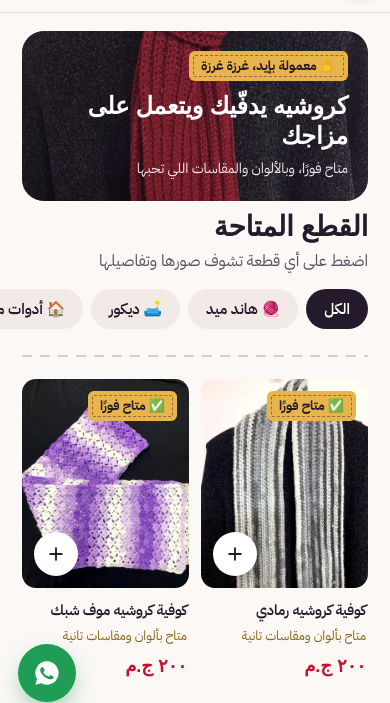
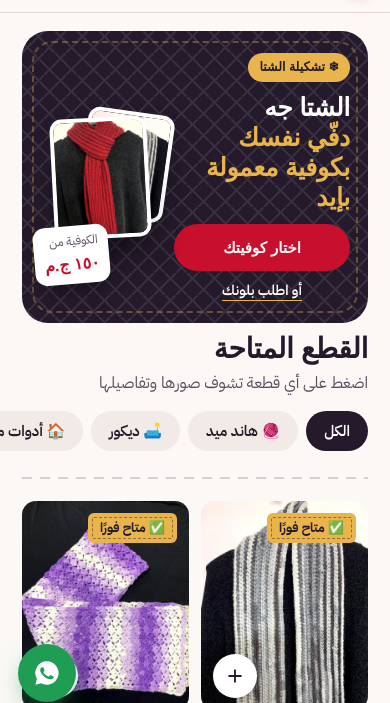
Before and after one commit to redcard-eg/redcard-eg.github.io, a plain HTML site: page index.html in a window 390 px wide. Shown: the part 124-827 px from the top of the page. Drawn offline with Linux system fonts and the light colour scheme; a web font is replaced by a local one.

Commit message:
Add files via upload

```diff
--- a/index.html
+++ b/index.html
@@ -102,12 +102,45 @@
   .top.shop{padding:14px 22px 0}
   .top.shop .pills{justify-content:flex-start}
   .top.banner{padding:18px 22px 0}
-  .bnr{position:relative;border-radius:var(--r-lg);overflow:hidden;height:clamp(170px,26vw,300px);background:var(--ink)}
-  .bnr img{position:absolute;inset:0;width:100%;height:100%;object-fit:cover;opacity:.55}
-  .bnr div{position:relative;height:100%;display:flex;flex-direction:column;justify-content:center;padding:0 clamp(20px,4vw,48px);color:#fff}
-  .bnr h1{font-size:clamp(24px,3.8vw,44px);font-weight:800;max-width:14em}
-  .bnr p{color:#F1E6EC;font-size:clamp(14px,1.6vw,17px);margin-top:6px}
-  .bnr .label{align-self:flex-start;margin-bottom:10px}
+  /* winter banner */
+  .bnr{position:relative;border-radius:26px;overflow:hidden;background:var(--ink);color:#fff;display:grid;grid-template-columns:1.05fr .95fr;align-items:center;gap:20px;padding:40px clamp(22px,4vw,52px);min-height:340px;isolation:isolate}
+  .bnr::before{content:"";position:absolute;inset:0;z-index:-1;opacity:.09;
+    background:
+      linear-gradient(135deg,transparent 46%,#fff 46% 54%,transparent 54%) 0 0/22px 22px,
+      linear-gradient(45deg,transparent 46%,#fff 46% 54%,transparent 54%) 11px 0/22px 22px}
+  .bnr::after{content:"";position:absolute;inset:10px;border:2px dashed rgba(233,180,76,.35);border-radius:20px;pointer-events:none}
+  .bnr .season{display:inline-flex;align-items:center;gap:8px;background:var(--gold);color:var(--ink);font-family:var(--display);font-weight:800;font-size:14px;padding:6px 14px;border-radius:999px;margin-bottom:14px}
+  .bnr h1{font-size:clamp(28px,4.2vw,52px);font-weight:800;line-height:1.2;margin-bottom:12px}
+  .bnr h1 span{display:block;color:var(--gold)}
+  .bnr .sub{color:#E7DCE3;font-size:clamp(15px,1.6vw,18px);max-width:28em;margin-bottom:22px}
+  .bnr .acts{display:flex;gap:12px;flex-wrap:wrap;align-items:center}
+  .bnr .acts .btn{padding:13px 26px}
+  .bnr .acts a.txt{color:#fff;font-weight:600;text-decoration:underline;text-underline-offset:5px;text-decoration-color:var(--gold)}
+  .fan{position:relative;height:300px}
+  .fan figure{position:absolute;top:50%;width:46%;aspect-ratio:4/5;border-radius:16px;overflow:hidden;border:5px solid #fff;box-shadow:0 22px 40px -18px rgba(0,0,0,.7)}
+  .fan figure img{width:100%;height:100%;object-fit:cover}
+  .fan figure:nth-child(1){right:4%;transform:translateY(-50%) rotate(6deg);z-index:1}
+  .fan figure:nth-child(2){right:27%;transform:translateY(-54%) rotate(-2deg);z-index:3;width:50%}
+  .fan figure:nth-child(3){right:52%;transform:translateY(-48%) rotate(-8deg);z-index:2}
+  .fan .from{position:absolute;bottom:4px;left:2%;z-index:4;background:#fff;color:var(--ink);border-radius:12px;padding:8px 14px;font-family:var(--display);transform:rotate(-5deg);box-shadow:0 10px 24px -10px rgba(0,0,0,.6)}
+  .fan .from small{display:block;font-family:var(--body);font-size:12px;color:var(--ink-2)}
+  .fan .from b{color:var(--red);font-size:20px}
+  @media (max-width:760px){
+    .bnr{grid-template-columns:1fr 40%;padding:22px 18px 20px;gap:10px;min-height:0}
+    .bnr .season{font-size:12.5px;padding:4px 11px;margin-bottom:10px}
+    .bnr h1{font-size:25px;margin-bottom:8px}
+    .bnr .sub{display:none}
+    .bnr .acts{flex-direction:column;align-items:stretch;gap:8px;margin-top:12px}
+    .bnr .acts .btn{padding:11px 16px;font-size:15px}
+    .bnr .acts a.txt{text-align:center;font-size:14px}
+    .fan{height:200px}
+    .fan figure{width:70%;border-width:4px;border-radius:12px}
+    .fan figure:nth-child(1){right:-4%;transform:translateY(-62%) rotate(8deg)}
+    .fan figure:nth-child(2){width:78%;right:12%;transform:translateY(-50%) rotate(-3deg)}
+    .fan figure:nth-child(3){display:none}
+    .fan .from{bottom:-6px;left:-6px;padding:5px 10px}
+    .fan .from b{font-size:16px}
+  }
   body.L-shop #products .head{margin-top:16px}
   #products{padding-top:8px}
   .confirm-note{margin-top:26px;background:rgba(233,180,76,.14);border:1.5px dashed rgba(233,180,76,.6);border-radius:var(--r-md);padding:14px 16px;color:#F3ECF0;font-size:15px}
@@ -349,8 +382,22 @@
     <div class="pills"><span><svg width="16" height="16" viewBox="0 0 24 24" fill="none" stroke="#1F9D55" stroke-width="2.4" stroke-linecap="round" stroke-linejoin="round" aria-hidden="true"><path d="M20 6 9 17l-5-5"/></svg>ادفع لما تستلم</span><span><svg width="16" height="16" viewBox="0 0 24 24" fill="none" stroke="#1F9D55" stroke-width="2.4" stroke-linecap="round" stroke-linejoin="round" aria-hidden="true"><path d="M20 6 9 17l-5-5"/></svg>عاين قبل ما تدفع</span><span><svg width="16" height="16" viewBox="0 0 24 24" fill="none" stroke="#1F9D55" stroke-width="2.4" stroke-linecap="round" stroke-linejoin="round" aria-hidden="true"><path d="M20 6 9 17l-5-5"/></svg>شحن لكل مصر</span></div>
   </section>
   <section class="wrap top banner">
-    <div class="bnr"><img id="bnrImg" src="img/hm/red1.jpg" alt="">
-      <div><span class="label">✋ معمولة بإيد، غرزة غرزة</span><h1>كروشيه يدفّيك ويتعمل على مزاجك</h1><p>متاح فورًا، وبالألوان والمقاسات اللي تحبها</p></div>
+    <div class="bnr">
+      <div>
+        <span class="season">❄ تشكيلة الشتا</span>
+        <h1>الشتا جه<span>دفّي نفسك بكوفية معمولة بإيد</span></h1>
+        <p class="sub">كوفيات وبوتات بيبي جاهزة تتشحن على طول، وهدية شتوية حلوة لحد بتحبه. وكمان بنعملهالك باللون والمقاس اللي تختاره.</p>
+        <div class="acts">
+          <a class="btn" href="#products" data-go="handmade">اختار كوفيتك</a>
+          <a class="txt" href="#custom">أو اطلب بلونك</a>
+        </div>
+      </div>
+      <div class="fan" id="fan" aria-hidden="true">
+        <figure><img src="img/hm/gray1.jpg" alt=""></figure>
+        <figure><img src="img/hm/red1.jpg" alt=""></figure>
+        <figure><img src="img/hm/purple1.jpg" alt=""></figure>
+        <div class="from"><small>الكوفية من</small><b id="bnrFrom"></b></div>
+      </div>
     </div>
   </section>
 
@@ -510,12 +557,15 @@ $("#waTxt").textContent = "+" + WA.slice(0,2) + " " + WA.slice(2);
 ["#footWa","#fab"].forEach(s => $(s).href = waLink("السلام عليكم، عندي استفسار عن منتجات ريدكارد"));
 $("#customWa").href = waLink("السلام عليكم، عاوز أطلب قطعة كروشيه بلون أو مقاس خاص:");
 $("#yr").textContent = new Date().getFullYear();
-(() => {  // banner photo: a real handmade piece
+(() => {  // winter banner: real handmade photos + lowest scarf price
   const hm = PRODUCTS.filter(p => p.custom);
   if (hm.length) {
-    const main = hm.find(p => p.id === "hm-red") || hm[0];
-    $("#bnrImg").src = main.imgs[0];
-  }
+    const pick = ["hm-gray", "hm-red", "hm-purple"].map(id => hm.find(p => p.id === id)).filter(Boolean);
+    const imgs = document.querySelectorAll("#fan img");
+    pick.forEach((p, i) => { if (imgs[i]) imgs[i].src = p.imgs[0]; });
+    const sc = hm.filter(p => /كوفي/.test(p.name)); const list = sc.length ? sc : hm;
+    $("#bnrFrom").textContent = fmt(Math.min(...list.map(p => p.price)));
+  } else $(".fan .from").remove();
 })();
 
 /* ---------- grid + chips ---------- */
```
